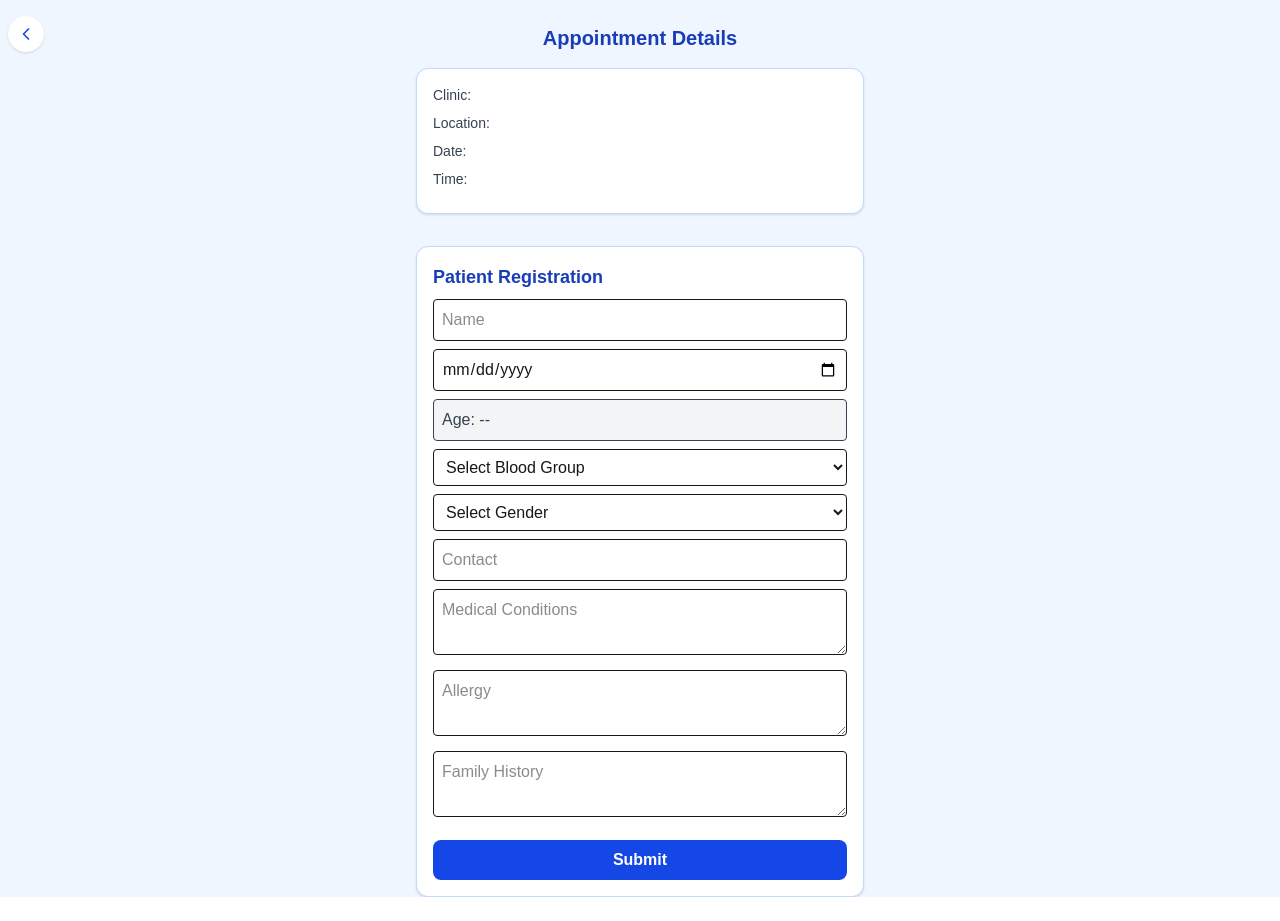
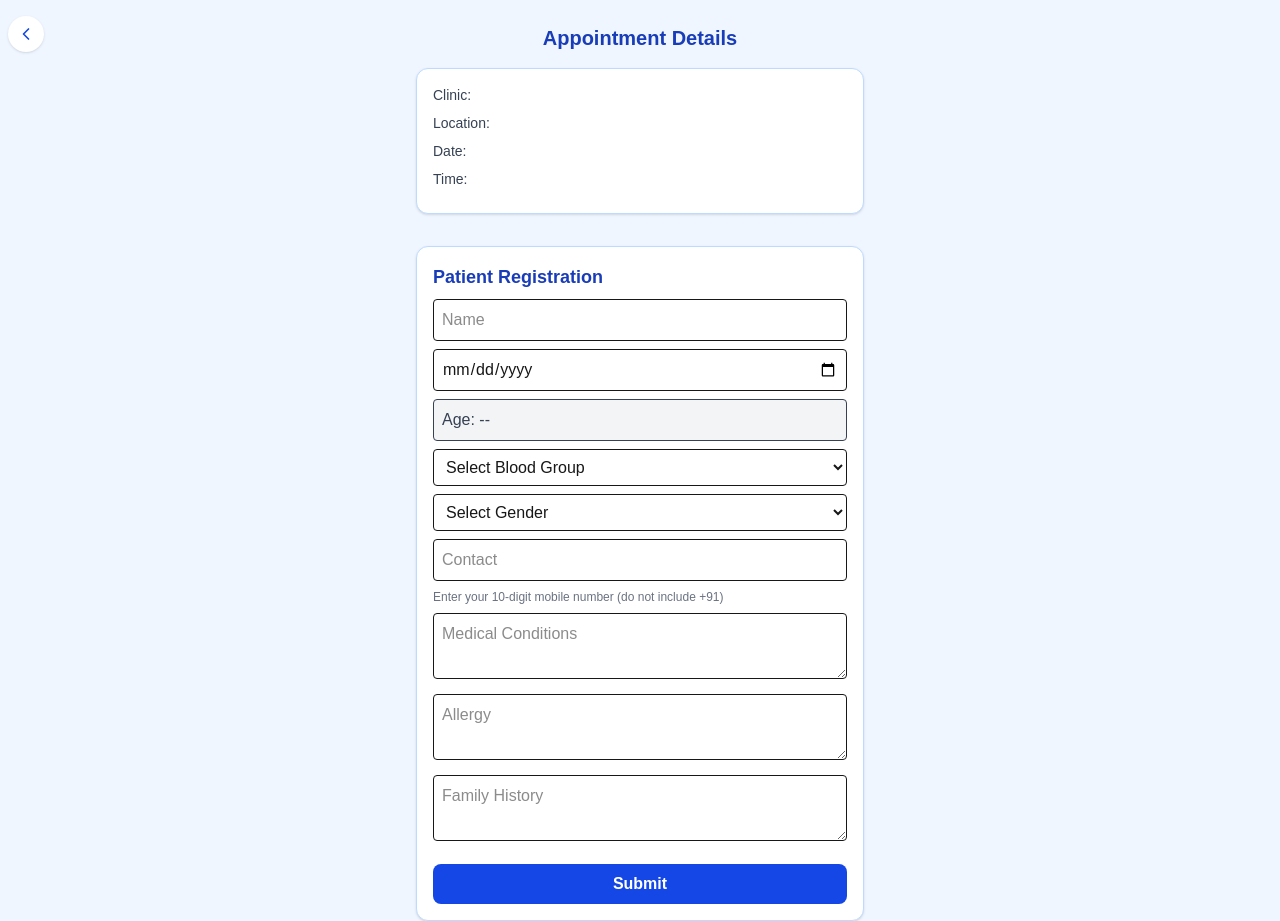
Before and after one commit to MokshakShah/doctor_d_patient, a Next.js app: page /book/details in a window 1280 px wide. Both pictures are taken after a click on the button "Yes". Before the commit the page ends 897 px from the top, so only its background shows below. Built offline with nearby package versions, Linux system fonts and the light colour scheme.

Commit message:
Update +91

```diff
--- a/app/book/details/page.tsx
+++ b/app/book/details/page.tsx
@@ -459,6 +459,7 @@ const PatientDetailsContent = () => {
           </select>
           {formErrors.gender && <div className="text-red-500 text-xs mb-2">{formErrors.gender}</div>}
           <input name="contact" placeholder="Contact" className="w-full mb-2 p-2 border rounded" value={form.contact} onChange={handleFormChange} required inputMode="numeric" />
+          <div className="text-xs text-gray-500 mb-2">Enter your 10-digit mobile number (do not include +91)</div>
           {formErrors.contact && <div className="text-red-500 text-xs mb-2">{formErrors.contact}</div>}
           <textarea name="medicalConditions" placeholder="Medical Conditions" className="w-full mb-2 p-2 border rounded" value={form.medicalConditions} onChange={handleFormChange} required />
           <textarea name="allergy" placeholder="Allergy" className="w-full mb-2 p-2 border rounded" value={form.allergy} onChange={handleFormChange} required />
```
